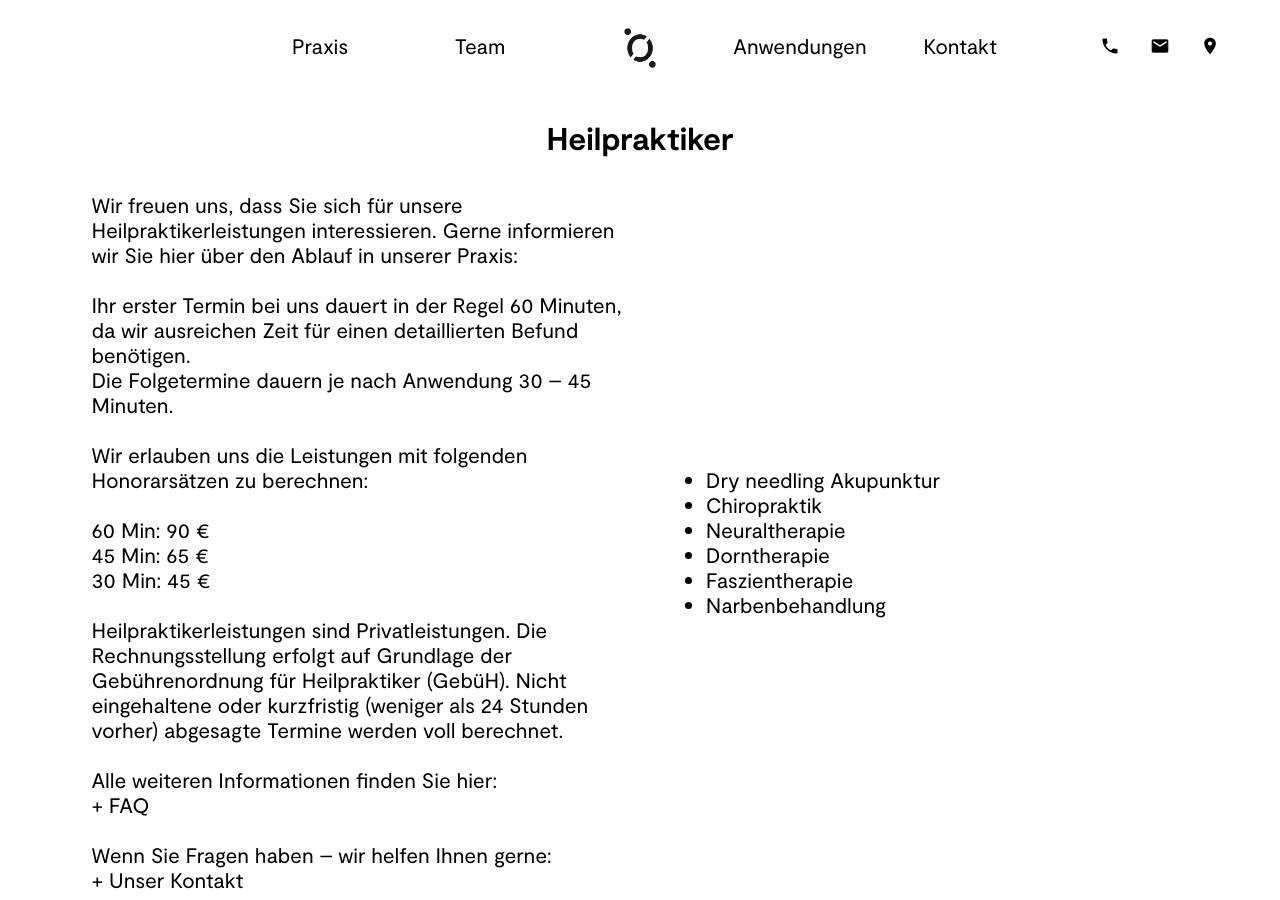
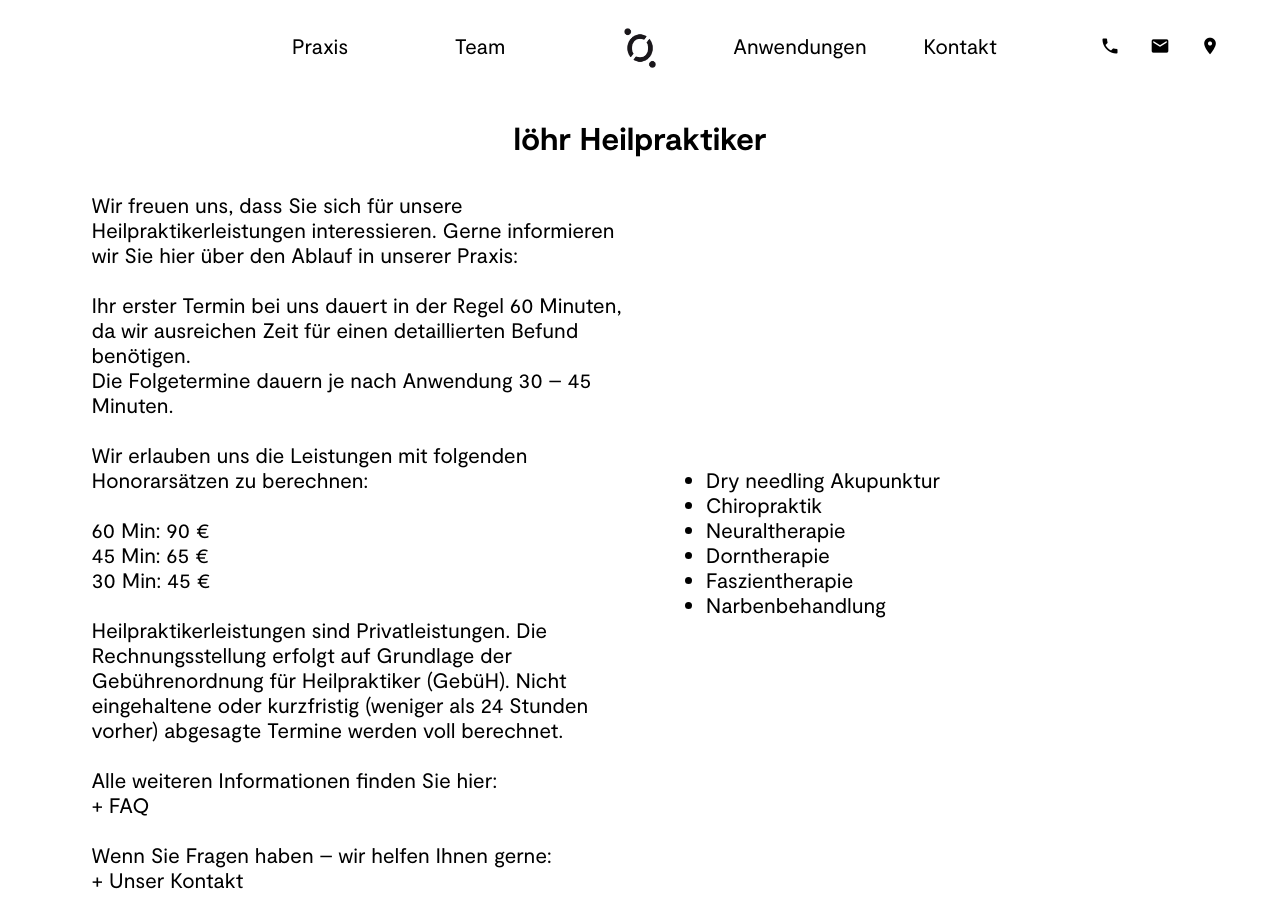
Before and after one commit to loehr-physiotherapie/loehr-physiotherapie.github.io, a Jekyll site: the page built from heilpraktiker.html, in a window 1280 px wide and 900 px high. Built offline with Jekyll 4.4.1, drawn with Linux system fonts in a browser that asks for light colours; part of the change alters nothing that is shown.

```diff
--- a/heilpraktiker.html
+++ b/heilpraktiker.html
@@ -5,7 +5,7 @@ permalink: /heilpraktiker/
 ---
 
 <section class="physiotherapie editable">
-                <h1>Heilpraktiker</h1>
+                <h1>l&ouml;hr Heilpraktiker</h1>
                 <div class="content">
                     <p>Wir freuen uns, dass Sie sich f&uuml;r unsere Heilpraktikerleistungen interessieren. Gerne informieren wir Sie hier &uuml;ber den Ablauf in unserer Praxis:</p>
                     <p>&nbsp;</p>
```
